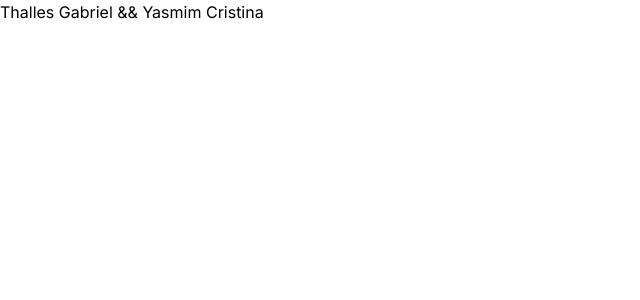
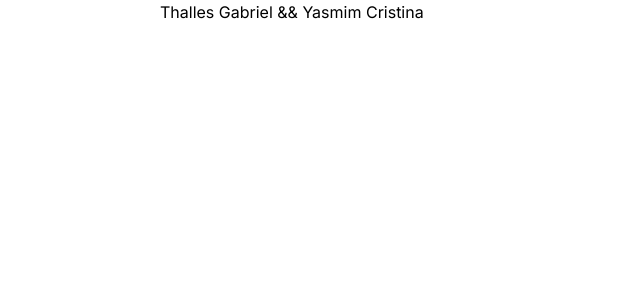
Before and after one commit to thallesyasmim/Futuristic-interface, a Next.js app: page / in a window 1280 px wide. Shown: the top 300 px of the page, without its empty margins (0-640 px from the left). Built offline with nearby package versions, Linux system fonts and the light colour scheme.

Commit message:
Import Header Component

```diff
--- a/components/Layout.tsx
+++ b/components/Layout.tsx
@@ -1,6 +1,9 @@
+import Header from './Header'
+
 const Layout: React.FC = ({ children }) => {
     return (
-        <div>
+        <div className="max-w-5xl mx-auto px-4 sm:px-6 md:px-8">
+            <Header />
             {children}
         </div>
     )
```
